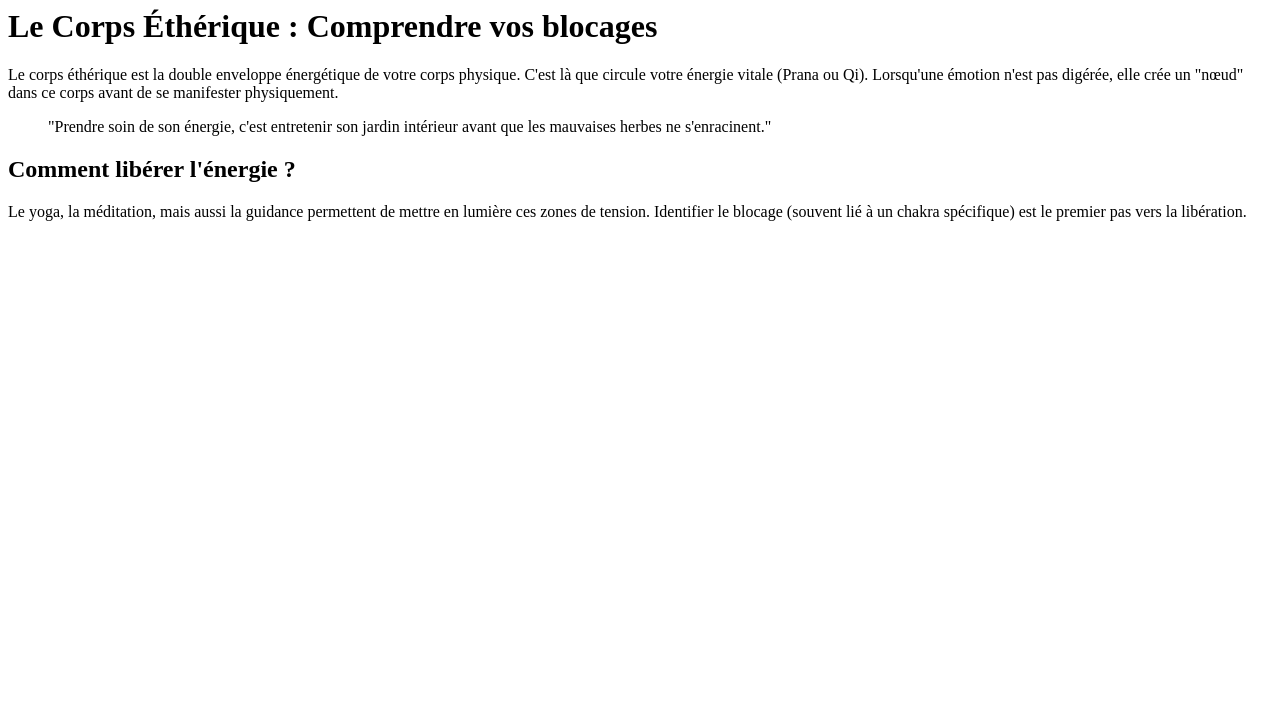
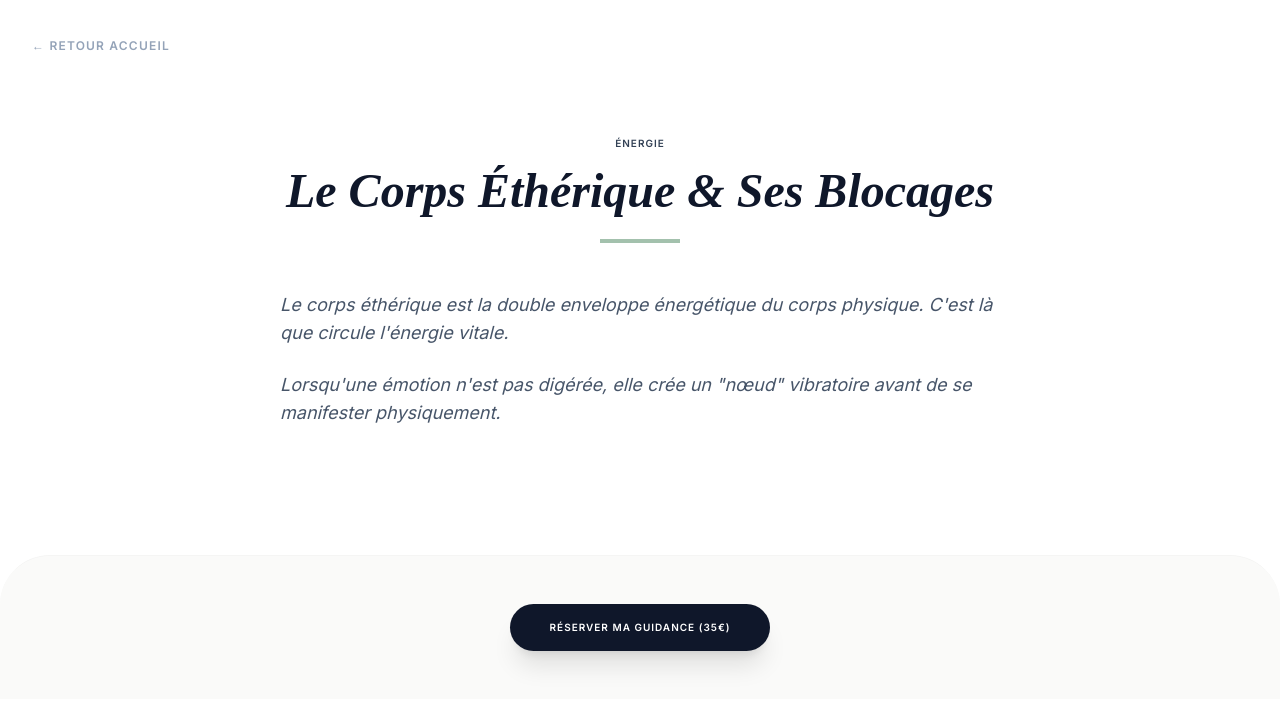
Before and after one commit to arnaudbain/auralis-spiritualite, a plain HTML site: page blog/blog-corps-etherique.html in a window 1280 px wide. Drawn offline with nearby package versions, Linux system fonts and the light colour scheme; a web font is replaced by a local one.

Commit message:
Update blog-corps-etherique.html

```diff
--- a/blog/blog-corps-etherique.html
+++ b/blog/blog-corps-etherique.html
@@ -1,16 +1,27 @@
-<h1 class="text-4xl md:text-5xl font-bold mb-8 italic text-center">Le Corps Éthérique : Comprendre vos blocages</h1>
-
-<div class="prose text-lg text-slate-600 italic">
-    <p>
-        Le corps éthérique est la double enveloppe énergétique de votre corps physique. C'est là que circule votre énergie vitale (Prana ou Qi). Lorsqu'une émotion n'est pas digérée, elle crée un "nœud" dans ce corps avant de se manifester physiquement.
-    </p>
-
-    <blockquote class="my-12 border-l-4 border-vert-eau pl-8 py-2 italic text-2xl text-slate-900">
-        "Prendre soin de son énergie, c'est entretenir son jardin intérieur avant que les mauvaises herbes ne s'enracinent."
-    </blockquote>
-
-    <h2 class="text-2xl font-bold mt-12 mb-6 italic text-slate-900">Comment libérer l'énergie ?</h2>
-    <p>
-        Le yoga, la méditation, mais aussi la guidance permettent de mettre en lumière ces zones de tension. Identifier le blocage (souvent lié à un chakra spécifique) est le premier pas vers la libération.
-    </p>
-</div>
+<!DOCTYPE html>
+<html lang="fr">
+<head>
+    <meta charset="UTF-8">
+    <title>Corps Éthérique | Auralis</title>
+    <script src="https://cdn.tailwindcss.com"></script>
+    <link href="https://fonts.googleapis.com/css2?family=Playfair+Display:ital,wght@1,400;1,700&family=Inter:wght@300;400;600&display=swap" rel="stylesheet">
+    <style>body { font-family: 'Inter', sans-serif; color: #334155; } h1, h2 { font-family: 'Playfair Display', serif; color: #0f172a; } .bg-vert-eau { background-color: #A3C1AD; }</style>
+</head>
+<body class="bg-white">
+    <nav class="p-8"><a href="../index.html" class="text-xs font-bold uppercase tracking-widest text-slate-400 hover:text-vert-eau">← Retour Accueil</a></nav>
+    <article class="max-w-3xl mx-auto px-6 py-12">
+        <header class="mb-12 text-center">
+            <span class="text-vert-eau text-[10px] font-bold uppercase tracking-widest mb-4 block">Énergie</span>
+            <h1 class="text-4xl md:text-5xl font-bold italic mb-6">Le Corps Éthérique & Ses Blocages</h1>
+            <div class="h-1 w-20 bg-vert-eau mx-auto"></div>
+        </header>
+        <div class="prose italic text-lg text-slate-600 space-y-6">
+            <p>Le corps éthérique est la double enveloppe énergétique du corps physique. C'est là que circule l'énergie vitale.</p>
+            <p>Lorsqu'une émotion n'est pas digérée, elle crée un "nœud" vibratoire avant de se manifester physiquement.</p>
+        </div>
+    </article>
+    <footer class="mt-20 bg-stone-50 p-12 text-center rounded-t-[50px] border-t border-stone-100">
+        <a href="../index.html#services" class="bg-slate-900 text-white px-10 py-4 rounded-full font-bold uppercase text-[10px] tracking-widest shadow-xl inline-block">Réserver ma guidance (35€)</a>
+    </footer>
+</body>
+</html>
```
